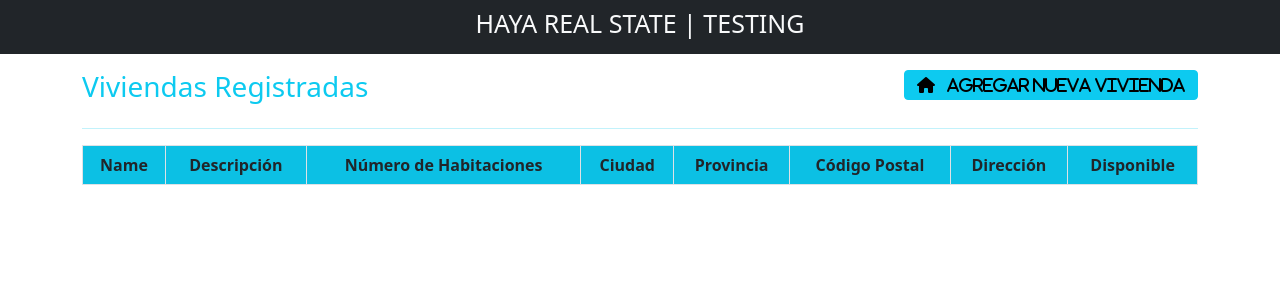
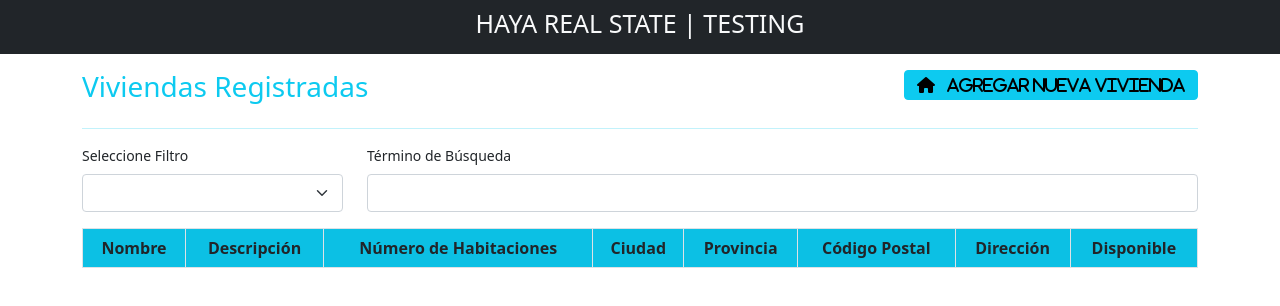
Before and after one commit to mitosu/vue-front-api-platform, a website built with webpack: page index.html in a window 1280 px wide. Built offline with nearby package versions, Linux system fonts and the light colour scheme; files whose address does not match are found by name.

Commit message:
Basic filter

```diff
--- a/index.html
+++ b/index.html
@@ -52,10 +52,30 @@
 
             <!--Displaying Records-->
             <div class="row">
+                <div class="col-lg-3">
+                    <div class="mb-3">
+                        <label for="name" class="form-label"><small>Seleccione Filtro</small></label>
+                        <select class="form-select" @change="filterOnChange" aria-label="Seleccione filtro" v-model="htmlElements.select.key">
+                            <option selected>Seleccione el filtro</option>
+                            <option value="name">Nombre</option>
+                            <option value="city">Ciudad</option>
+                            <option value="province">Provincia</option>
+                            <option value="postalCode">Código Postal</option>
+                          </select>
+                    </div>
+                </div>
+                <div class="col-lg-9">
+                    <div class="mb-3">
+                        <label for="name" class="form-label"><small>Término de Búsqueda</small></label>
+                        <input type="text " class="form-control" v-model="htmlElements.input.filter" v-on:keyup="filterList" aria-describedby="nameHelp">
+                    </div>
+                </div>
+            </div>
+            <div class="row">
                 <div class="col-lg-12">
                     <table class="table table-bordered table-striped">
                         <tr class="text-center bg-info text-light">
-                            <th>Name</th>
+                            <th>Nombre</th>
                             <th>Descripción</th>
                             <th>Número de Habitaciones</th>
                             <th>Ciudad</th>
--- a/src/index.js
+++ b/src/index.js
@@ -18,6 +18,14 @@ var app = new Vue({
             coverPhoto: '',
             active: false
         },
+        htmlElements: {
+            select: {
+                key: ''
+            },
+            input: {
+                filter: ''
+            }
+        }
     },
     methods: {
         create: function(e){
@@ -40,6 +48,21 @@ var app = new Vue({
             Object.keys(this.form).forEach(function(key,index) {
                 self[key] = '';
             });
+        },
+        filterOnChange: function(e){
+            this.htmlElements.select.key = e.target.value;
+        },
+        filterList: function(){
+            if(this.htmlElements.select.key !== ''){
+                axios.get('http://localhost:250/api/v1/living_places').then(response => {
+                    this.households = response.data['hydra:member'].filter(house =>
+                        (this.htmlElements.select.key == 'name' && house.name.includes(this.htmlElements.input.filter)) ||
+                        (this.htmlElements.select.key == 'city' && house.city.includes(this.htmlElements.input.filter)) ||
+                        (this.htmlElements.select.key == 'province' && house.province.includes(this.htmlElements.input.filter)) ||
+                        (this.htmlElements.select.key == 'postalCode' && house.postalCode.includes(this.htmlElements.input.filter))
+                    );
+                });
+            }
         }
     },
     mounted() {
```
